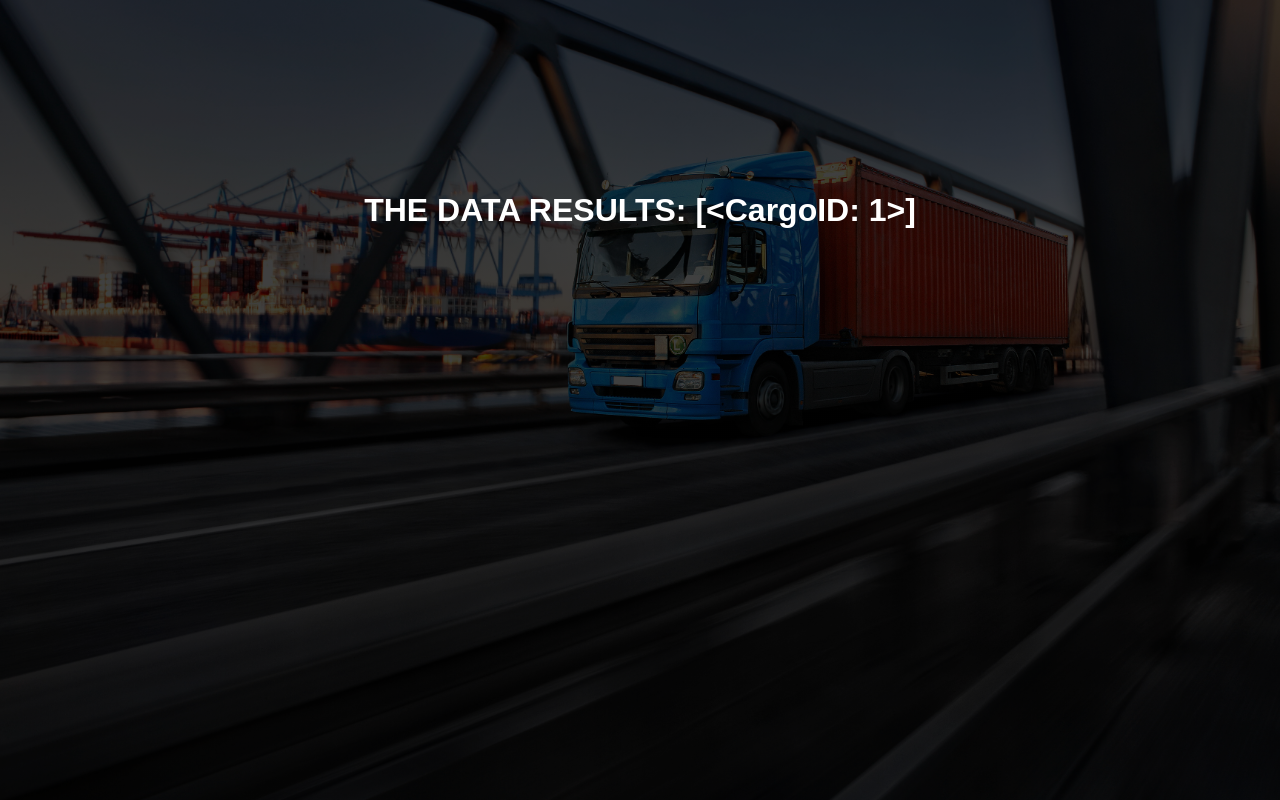
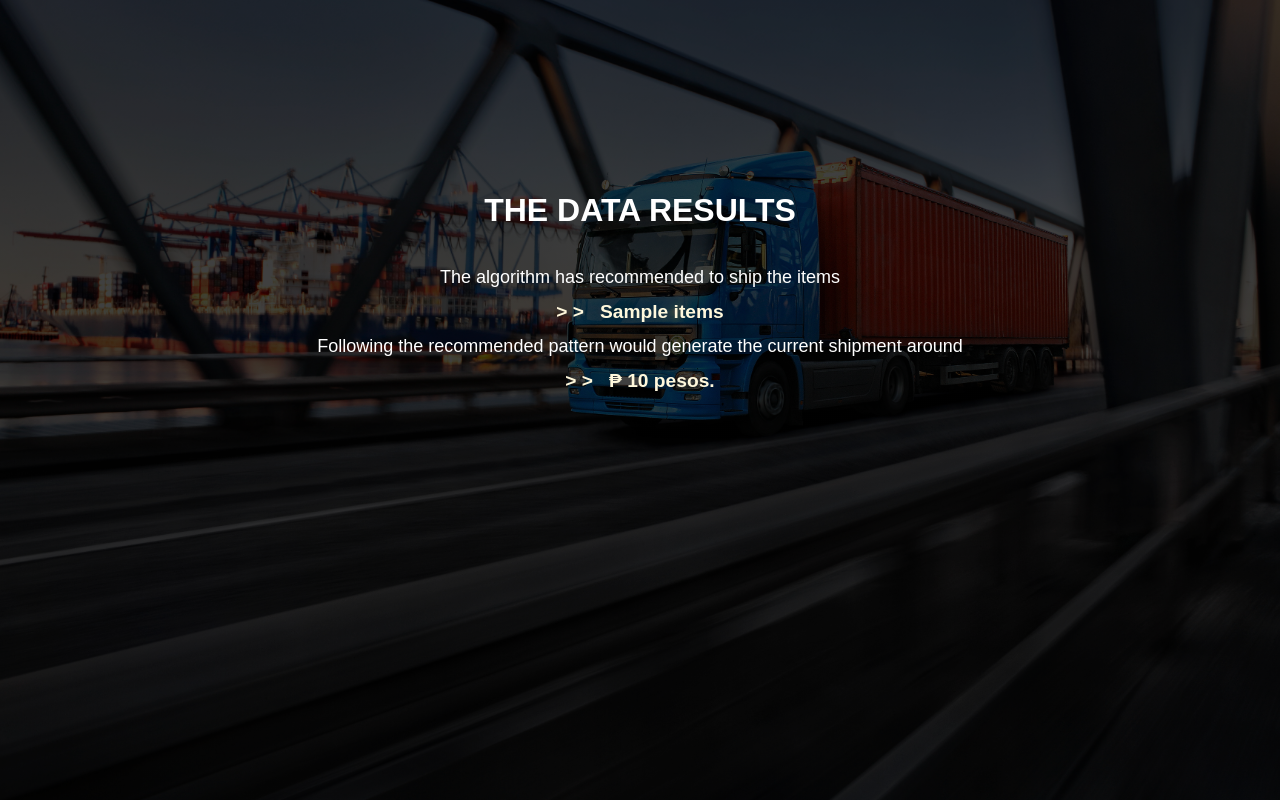
Before and after one commit to k3st/flask_Thesis, a Flask app: template templates/optimize.html in a window 1280 px wide. Run offline with Flask 3, Linux system fonts and the light colour scheme; tables that the repository leaves empty hold one stand-in row (values such as "Sample post"); the template is opened without the code that fills it: values that come from a table or form of the project are taken from there, most other values are stand-ins (such as "Sample title", 1, 10 or a date in 2020); data that the repository does not hold is empty.

Commit message:
Authentication For SuperUser
--fix leftout data in algo
-- create verbiages for optimize result page
-- add session and loginpage

```diff
--- a/app.py
+++ b/app.py
@@ -10,8 +10,8 @@ app = Flask(__name__)
 app.secret_key = "A"
 
 #Database
-# urlForDB = "postgresql://datacargo_user:Q7iWPt0jm5QKoxsdGrZ5klJ8V3CQjApv@dpg-cfro831gp3jo1ds3h5qg-a.singapore-postgres.render.com/datacargo" #use for Production
-urlForDB = 'sqlite:///dataCargo.db'  #use if local database
+urlForDB = "postgresql://datacargo_user:Q7iWPt0jm5QKoxsdGrZ5klJ8V3CQjApv@dpg-cfro831gp3jo1ds3h5qg-a.singapore-postgres.render.com/datacargo" #use for Production
+# urlForDB = 'sqlite:///dataCargo.db'  #use if local database
 
 app.config['SQLALCHEMY_DATABASE_URI'] = urlForDB
 db.init_app(app)
@@ -23,7 +23,7 @@ db.init_app(app)
 
 @app.before_first_request
 def create_table():
-    # db.drop_all()  #Uncomment to delete all data in database
+    db.drop_all()  #Uncomment to delete all data in database
     db.create_all()
     session.pop("vehicleLimit", None)
 
@@ -66,14 +66,11 @@ def buffer(): ## NOT USED
 
 @app.route('/vehicle', methods=['GET','POST'])
 def vehicle():
-    if not"currUser" in session:
-        if request.method =='GET':
-            return render_template ('vehicle.html')
-
-    # if request.method =='GET':
-    #     return render_template ('vehicle.html')
-    # if not"currUser" in session: ##
-    if request.method == 'POST':
+    if not "currUser" in session:
+        return redirect(url_for('loginPage'))
+    if request.method =='GET':
+        return render_template ('vehicle.html')
+    elif request.method == 'POST':
         global vehicleLimit
         try:
             if 'submit_button' in request.form:
@@ -85,19 +82,21 @@ def vehicle():
         except Exception as err:
             print(err)
             return redirect ('/vehicle')
-    return redirect(url_for('loginPage'))
+
 
 #                                       --- DONE
 @app.route('/optimize', methods=['GET','POST'])
 def optimize():
+    if not "currUser" in session:
+        return redirect(url_for('loginPage'))
     if "vehicleLimit" in session:
         vehicleLimit = session ["vehicleLimit"]
         print("Condition True: ",vehicleLimit)
         try:
-            results=computeCargo(CargoModel,vehicleLimit)
+            # results=computeCargo(CargoModel,vehicleLimit)
             print("="*25,"@"*10,"="*25)
-            print(results)
-            return render_template('optimize.html',data = results)
+            # print(results)
+            return render_template('optimize.html', data = computeCargo(CargoModel,vehicleLimit) )
         except Exception as err:
             print(err)
             return render_template('error.html', err=err)
@@ -133,6 +132,8 @@ def getTrial(pkgID):
 # [CREATE]                               ---  done
 @app.route('/cargo/create' , methods=['GET','POST'])
 def cargo():
+    if not "currUser" in session:
+        return redirect(url_for('loginPage'))
     if request.method == 'GET':
         return render_template('cargo.html')
 
@@ -150,6 +151,8 @@ def cargo():
 # [RETRIEVE] Show all data          -- 70% done
 @app.route('/showData', methods=['GET','POST'])
 def showData():
+    if not "currUser" in session:
+        return redirect(url_for('loginPage'))
     # data = CargoModel.query.order_by(CargoModel.date_created)
     if request.method =='GET':
         result = CargoModel.query.all()
@@ -185,6 +188,8 @@ def GetSingleCargo(pkgID):
 # [UPDATE]                  -- DONE with error handl
 @app.route('/update/<int:pkgID>', methods = ['GET', 'POST'])
 def update(pkgID):
+    if not "currUser" in session:
+        return redirect(url_for('loginPage'))
     cargos = db.get_or_404(CargoModel,pkgID)
     if request.method == 'POST':
         # try:
@@ -210,6 +215,8 @@ def update(pkgID):
 # [DELETE]  -                   -- DONE with error handl
 @app.route('/delete/<int:pkgID>', methods = ['GET', 'POST'])
 def delete(pkgID):
+    if not "currUser" in session:
+        return redirect(url_for('loginPage'))
     cargos = db.get_or_404(CargoModel,pkgID)
     if request.method == 'POST':
         if cargos:
--- a/compute_package.py
+++ b/compute_package.py
@@ -64,6 +64,10 @@ weight = []      # weight
 p_per_weight = []
 
 def computeCargo(Cargo, capacity):
+    if not weight.count == 0:
+        profit.clear()
+        weight.clear()
+        p_per_weight.clear()
 
     volumes = Cargo.query.all()
     for index in volumes:
@@ -157,9 +161,9 @@ def computeCargo(Cargo, capacity):
     bubble_sort(bestItems)
     print("bestItems = ", bestItems)
 
-    profit.clear(),weight.clear(),p_per_weight.clear()
-    return maxProfit, nodesGenerated, bestItems
-
+    # profit.clear(),weight.clear(),p_per_weight.clear()
+    data = {'Profit':maxProfit, 'Items':bestItems}
+    return data
 
 
 
--- a/templates/optimize.html
+++ b/templates/optimize.html
@@ -10,15 +10,36 @@
             color: white;
             text-align: center;
         }
+        p{
+            font-size: large;
+            padding-top: 1%;
+        }
+        .result{
+            font-weight: bold;
+            font-size: larger;
+            color: cornsilk;
+        }
     </style>
 </head>
 
 <body>
     <div class="banner">
-        <div class="title">
-                <h1 style="padding-top: 15%;">THE DATA RESULTS: {{data}}</h1>
-        </div>
+        <center>
+            <h1 style="padding-top: 15%; padding-bottom: 2%;">THE DATA RESULTS</h1>
+
+                <p> The algorithm has recommended to ship the items  </p>
+                <p class="result"> > >	&nbsp;  {{data.Items}} </p>
+                <p>Following the recommended pattern would generate the current shipment around </p>
+                <p class="result"> > >	&nbsp;    ₱ {{data.Profit}} pesos.</p>
+
+
+        </center>
+        <div class="text-block">  </div>
+
     </div>
+
+
+
 </body>
 
 </html>
--- a/templates/userLogin.html
+++ b/templates/userLogin.html
@@ -7,6 +7,9 @@
         body{
             color: white;
             text-align: center;
+        }
+        h1{
+            padding-top: 12%;
         }
     </style>
 
@@ -25,7 +28,7 @@
                     <input type="text" name="emailUser" placeholder="Enter Email">
 
                     <p>Password:</p>
-                    <input type="text" name="passwordUser" placeholder="Enter Password">
+                    <input type="password" name="passwordUser" placeholder="Enter Password">
 
                     <p></p>
                     <button type="submit" value="Submit">Confirm</button>
```
